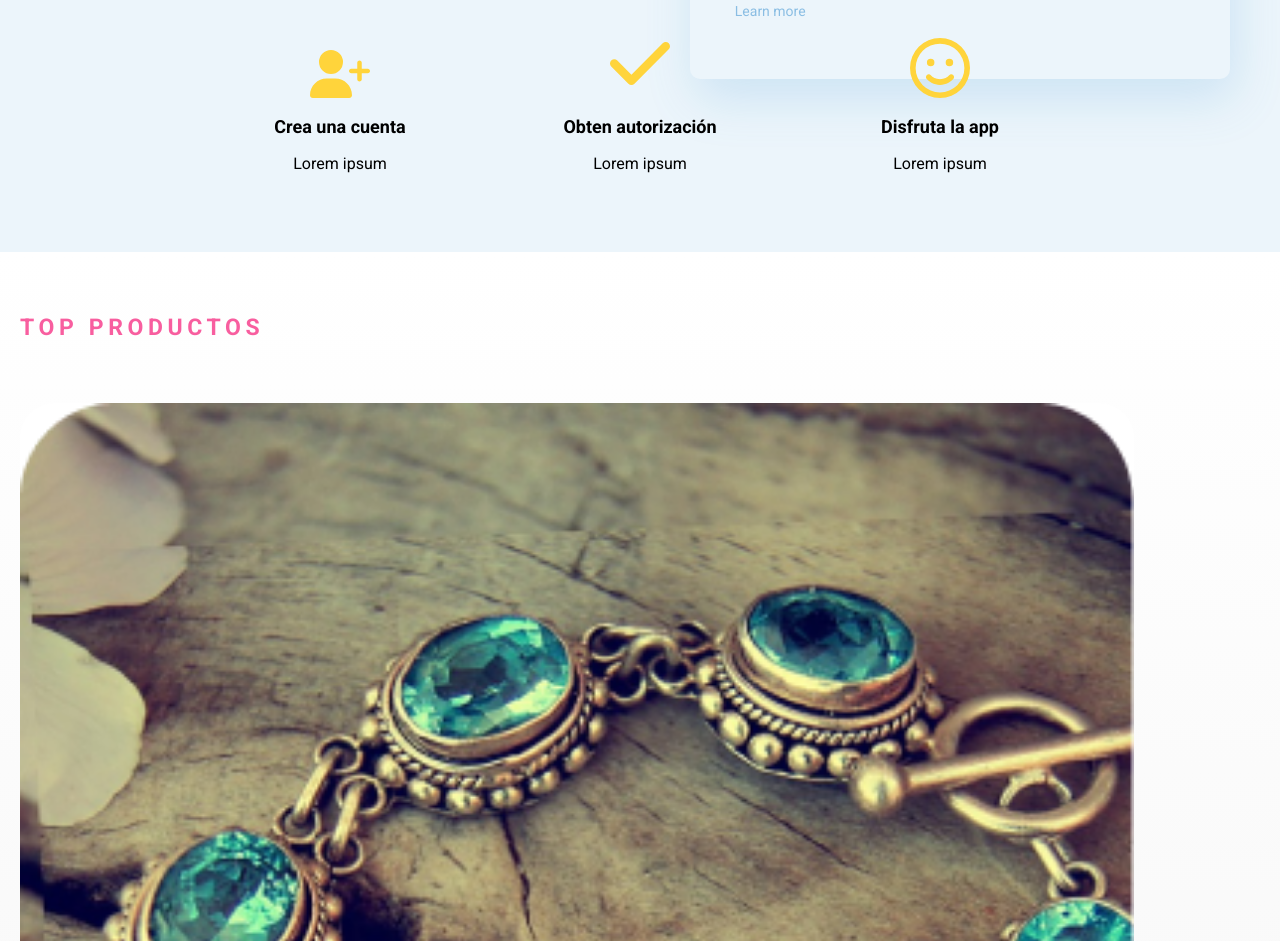
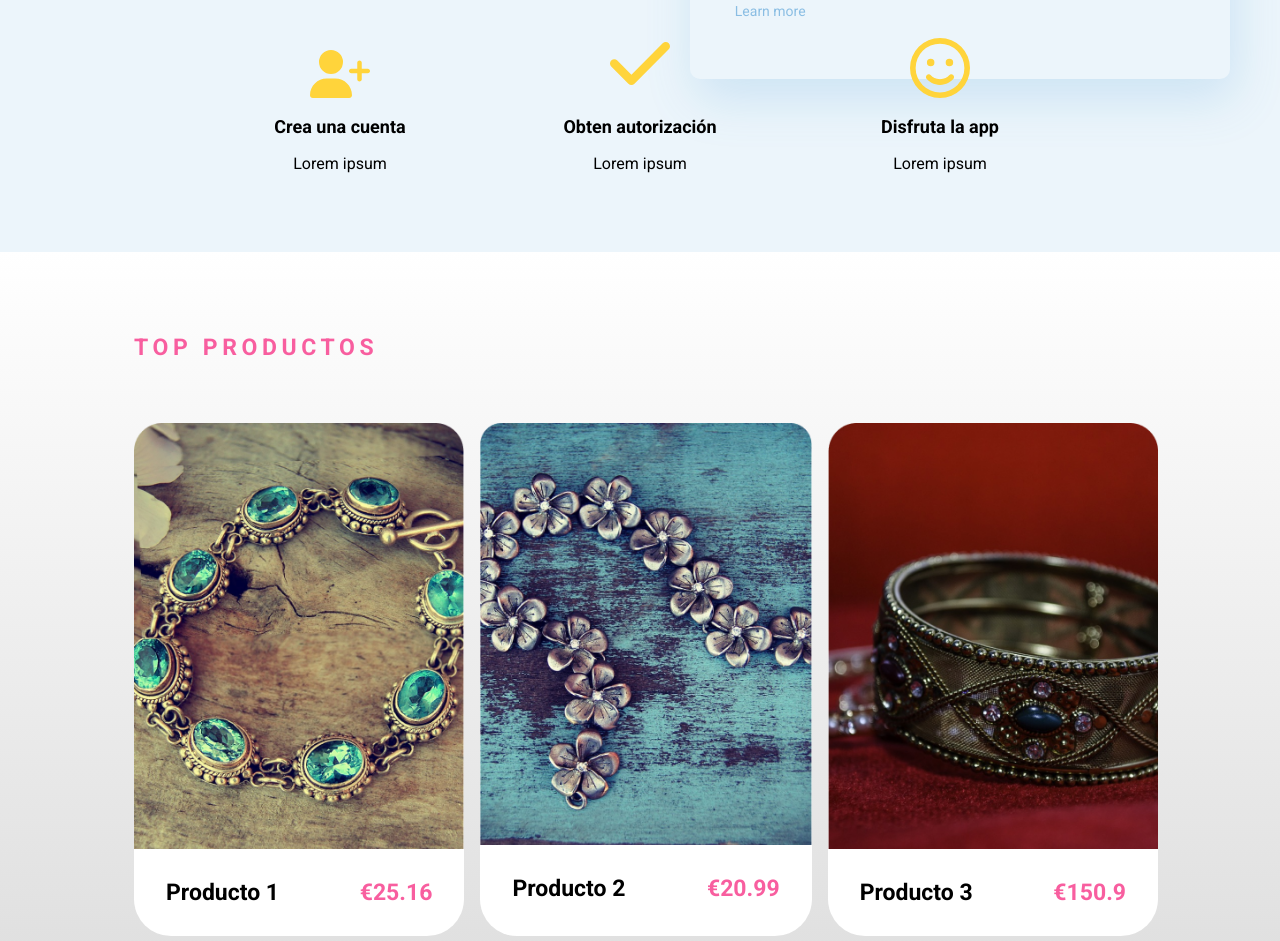
Before and after one commit to MelsCrest/project-promo-B-module-1-team-2, a website built with Vite: page src/index.html in a window 1280 px wide. Shown: the part 1379-2320 px from the top of the page. Built offline with nearby package versions, Linux system fonts and the light colour scheme.

Commit message:
varios cambios seccion 5

```diff
--- a/src/partials/section5.html
+++ b/src/partials/section5.html
@@ -1,6 +1,6 @@
 <section class="section5">
+    <h2 class="tittle5">TOP PRODUCTOS</h2>
     <div class="container5">
-        <h2 class="tittle5">TOP PRODUCTOS</h2>
         <article class="article5">
             <img src="./images/5.png" alt="">
             <div class="seccion5product">
--- a/src/scss/layout/_section5.scss
+++ b/src/scss/layout/_section5.scss
@@ -4,17 +4,29 @@
     font-weight: bold;
     font-size: 23px;
     line-height: 27, 6px;
-    padding-top: 17, 22, 105, 20px;
+    padding-top: 20px;
     padding-right: 22px;
     padding-bottom: 105px;
     padding-left: 20px;
     margin-bottom: 0%;
+
+    @media (min-width: 768px){
+    padding-right: 122px;
+    padding-left: 134px;
+    }
 }
 
 .container5 {
     display: flex;
     flex-direction: column;
     align-content: space-evenly;
+
+    @media (min-width: 768px){
+    display:flex;
+    flex-direction: row;
+    gap: 16px;
+
+}
 }
 
 .tittle5 {
@@ -30,12 +42,16 @@
     margin-bottom: 20px;
     display: flex;
     flex-direction: column;
-    border-radius: 35px;
-    width: 90%;
+    border-radius: 37px;
+    @media (min-width: 768px){
+        margin-bottom: 64px;
+    }
+
 }
 
 .article5>img {
     width: 100%;
+
 }
 
 .seccion5product {
@@ -45,6 +61,11 @@
     padding-left: 32px;
     display: flex;
     justify-content: space-between;
+    @media (min-width: 768px){
+    padding-top: 32px;
+    padding-bottom: 32px;
+
+    }
 }
 
 .product2 {
```
